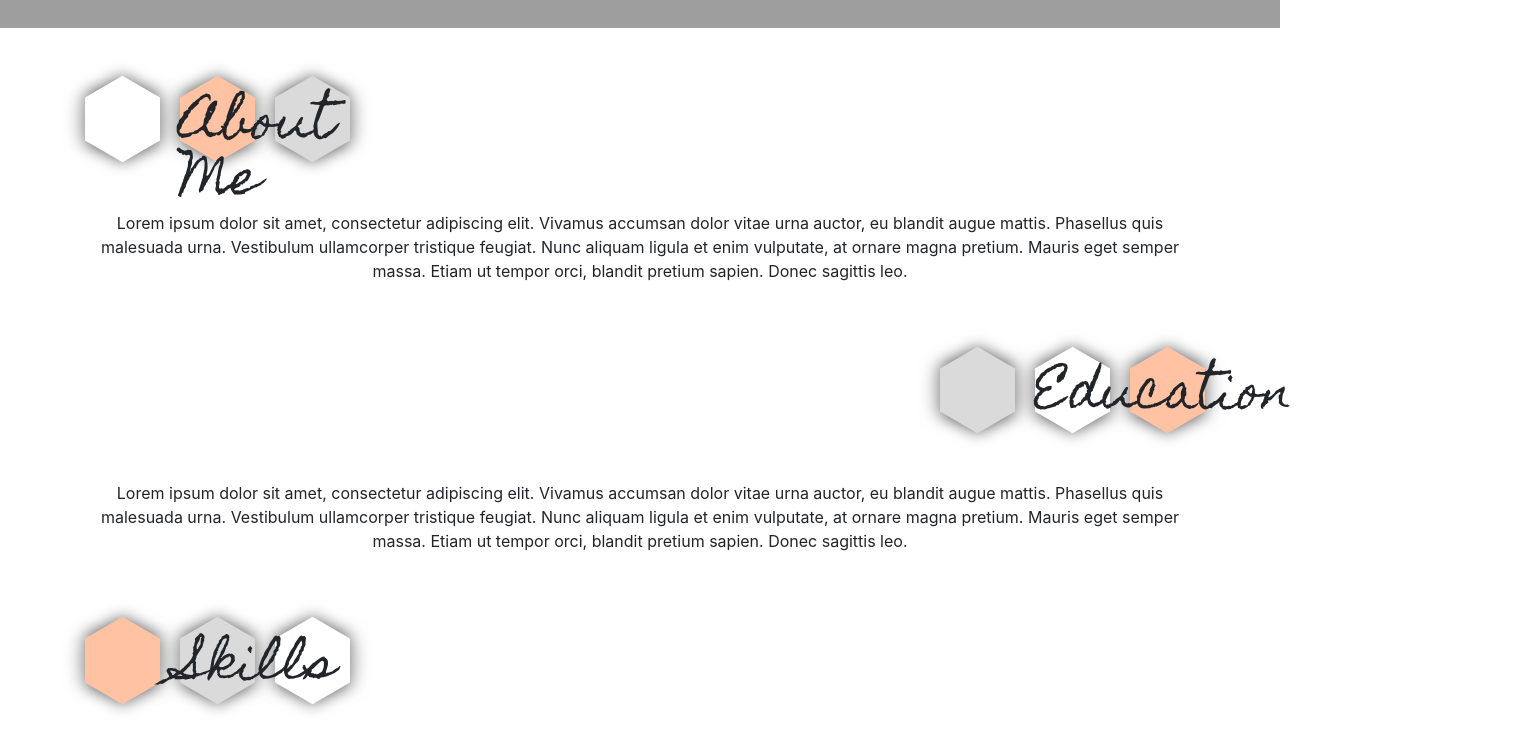
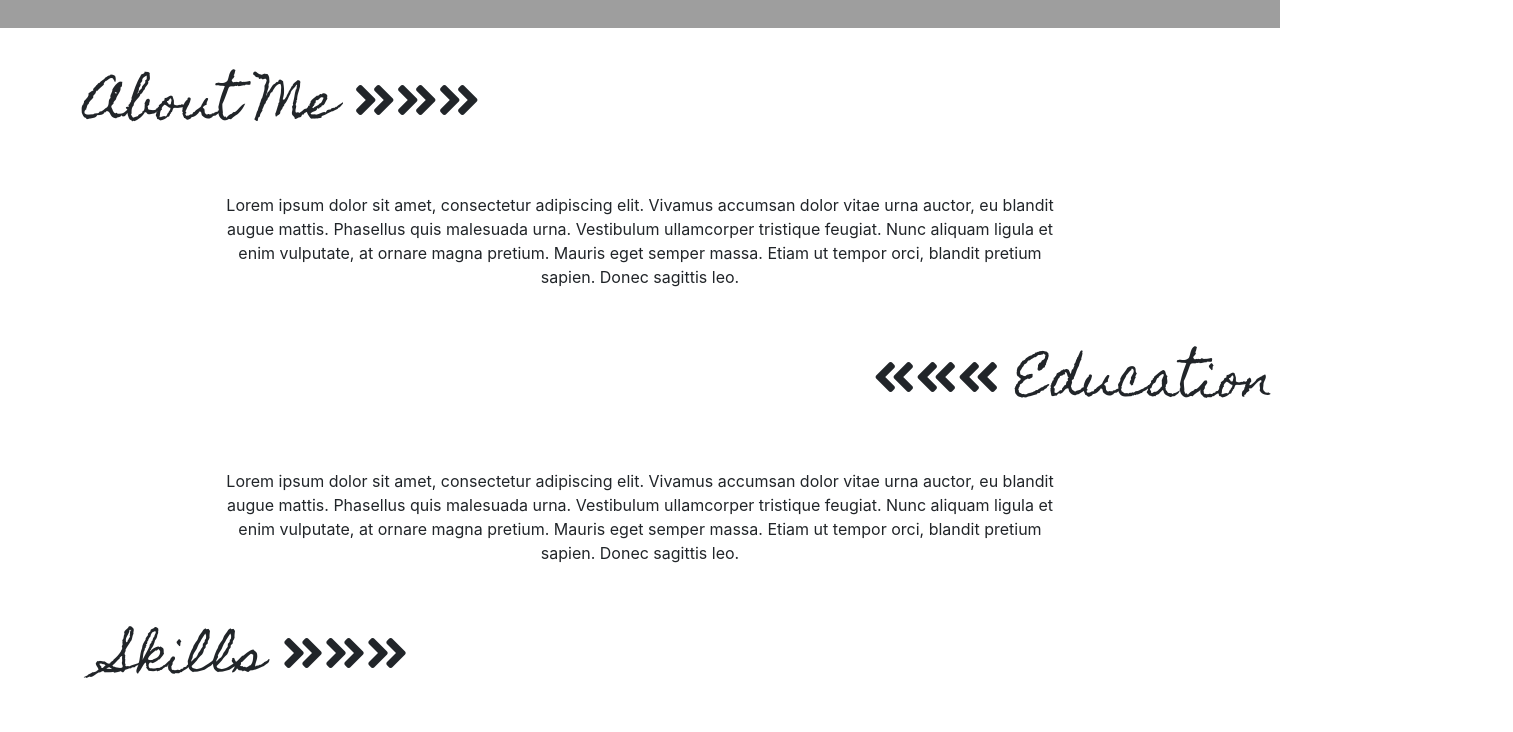
Before and after one commit to christiantran/christiantran.github.io, a plain HTML site: page index.html in a window 1280 px wide. Shown: the part 612-1344 px from the top of the page, 1513 px wide, since content can reach past the window. Drawn offline with nearby package versions, Linux system fonts and the light colour scheme; grey boxes are pictures that could not be loaded.

Commit message:
icon changes

```diff
--- a/assets/styles/main.css
+++ b/assets/styles/main.css
@@ -32,220 +32,4 @@ h1 {
 h2 {
     font-family: 'Homemade Apple', cursive;
     font-size: 3em;
-    text-align: center
 }
-.hexagon-grey {
-    position: relative;
-    width: 75px;
-    height: 43.30px;
-    background-color: #dadada;
-    margin: 21.65px 0;
-    box-shadow: 0 0 20px rgba(0,0,0,0.6);
-  }
-
-  .hexagon-grey:before,
-  .hexagon-grey:after {
-    content: "";
-    position: absolute;
-    z-index: 1;
-    width: 53.03px;
-    height: 53.03px;
-    -webkit-transform: scaleY(0.5774) rotate(-45deg);
-    -ms-transform: scaleY(0.5774) rotate(-45deg);
-    transform: scaleY(0.5774) rotate(-45deg);
-    background-color: inherit;
-    left: 10.9835px;
-    box-shadow: 0 0 20px rgba(0,0,0,0.6);
-  }
-
-  .hexagon-grey:before {
-    top: -26.5165px;
-  }
-
-  .hexagon-grey:after {
-    bottom: -26.5165px;
-  }
-
-  /*cover up extra shadows*/
-  .hexagon-grey span {
-    display: block;
-    position: absolute;
-    top:0px;
-    left: 0;
-    width:75px;
-    height:43.3013px;
-    z-index: 2;
-    background: inherit;
-  }
-  .hexagon-white {
-    position: relative;
-    width: 75px;
-  height: 43.30px;
-    background-color: #ffffff;
-    margin: 21.65px 0;
-    box-shadow: 0 0 20px rgba(0,0,0,0.6);
-  }
-
-  .hexagon-white:before,
-  .hexagon-white:after {
-    content: "";
-    position: absolute;
-    z-index: 1;
-    width: 53.03px;
-    height: 53.03px;
-    -webkit-transform: scaleY(0.5774) rotate(-45deg);
-    -ms-transform: scaleY(0.5774) rotate(-45deg);
-    transform: scaleY(0.5774) rotate(-45deg);
-    background-color: inherit;
-    left: 10.9835px;
-    box-shadow: 0 0 20px rgba(0,0,0,0.6);
-  }
-
-  .hexagon-white:before {
-    top: -26.5165px;
-  }
-
-  .hexagon-white:after {
-    bottom: -26.5165px;
-  }
-
-  /*cover up extra shadows*/
-  .hexagon-white span {
-    display: block;
-    position: absolute;
-    top:0px;
-    left: 0;
-    width:75px;
-    height:43.3013px;
-    z-index: 2;
-    background: inherit;
-  }
-  .hexagon-peach {
-    position: relative;
-    width: 75px;
-    height: 43.30px;
-    background-color: #ffc3a4;
-    margin: 21.65px 0;
-    box-shadow: 0 0 20px rgba(0,0,0,0.6);
-  }
-
-  .hexagon-peach:before,
-  .hexagon-peach:after {
-    content: "";
-    position: absolute;
-    z-index: 1;
-    width: 53.03px;
-    height: 53.03px;
-    -webkit-transform: scaleY(0.5774) rotate(-45deg);
-    -ms-transform: scaleY(0.5774) rotate(-45deg);
-    transform: scaleY(0.5774) rotate(-45deg);
-    background-color: inherit;
-    left: 10.9835px;
-    box-shadow: 0 0 20px rgba(0,0,0,0.6);
-  }
-
-  .hexagon-peach:before {
-    top: -26.5165px;
-  }
-
-  .hexagon-peach:after {
-    bottom: -26.5165px;
-  }
-
-  /*cover up extra shadows*/
-  .hexagon-peach span {
-    display: block;
-    position: absolute;
-    top:0px;
-    left: 0;
-    width:75px;
-    height:43.3013px;
-    z-index: 2;
-    background: inherit;
-  }
-  .hexagon-blue {
-    position: relative;
-    width: 150px;
-    height: 86.60px;
-    background-color: #c1d5e8;
-    margin: 43.30px 0;
-    box-shadow: 0 0 20px rgba(0,0,0,0.6);
-  }
-
-  .hexagon-blue:before,
-  .hexagon-blue:after {
-    content: "";
-    position: absolute;
-    z-index: 1;
-    width: 106.07px;
-    height: 106.07px;
-    -webkit-transform: scaleY(0.5774) rotate(-45deg);
-    -ms-transform: scaleY(0.5774) rotate(-45deg);
-    transform: scaleY(0.5774) rotate(-45deg);
-    background-color: inherit;
-    left: 21.9670px;
-    box-shadow: 0 0 20px rgba(0,0,0,0.6);
-  }
-
-  .hexagon-blue:before {
-    top: -53.0330px;
-  }
-
-  .hexagon-blue:after {
-    bottom: -53.0330px;
-  }
-
-  /*cover up extra shadows*/
-  .hexagon-blue span {
-    display: block;
-    position: absolute;
-    top:0px;
-    left: 0;
-    width:150px;
-    height:86.6025px;
-    z-index: 2;
-    background: inherit;
-  }
-  .hexagon-black {
-    position: relative;
-    width: 150px;
-    height: 86.60px;
-    background-color: #000000;
-    margin: 43.30px 0;
-    box-shadow: 0 0 20px rgba(0,0,0,0.6);
-  }
-
-  .hexagon-black:before,
-  .hexagon-black:after {
-    content: "";
-    position: absolute;
-    z-index: 1;
-    width: 106.07px;
-    height: 106.07px;
-    -webkit-transform: scaleY(0.5774) rotate(-45deg);
-    -ms-transform: scaleY(0.5774) rotate(-45deg);
-    transform: scaleY(0.5774) rotate(-45deg);
-    background-color: inherit;
-    left: 21.9670px;
-    box-shadow: 0 0 20px rgba(0,0,0,0.6);
-  }
-
-  .hexagon-black:before {
-    top: -53.0330px;
-  }
-
-  .hexagon-black:after {
-    bottom: -53.0330px;
-  }
-
-  /*cover up extra shadows*/
-  .hexagon-black span {
-    display: block;
-    position: absolute;
-    top:0px;
-    left: 0;
-    width:150px;
-    height:86.6025px;
-    z-index: 2;
-    background: inherit;
-  }
--- a/index.html
+++ b/index.html
@@ -65,26 +65,15 @@
     <section class="info">
         <div class="container">
             <div class="row mt-5">
-                <div class="col-1 text-center">
-                    <div class="hexagon-white">
-                        <span></span>
-                    </div>
-                </div>
-                <div class="col-1 text-center">
-                    <div class="hexagon-peach">
+                <div class="col-6">
                         <span>
-                            <h2>About Me</h2>
+                            <h2>About Me  <i class="fas fa-angle-double-right"></i><i class="fas fa-angle-double-right"></i><i class="fas fa-angle-double-right"></i></h2>
                         </span>
-                    </div>
-                </div>
-                <div class="col-1 text-center">
-                    <div class="hexagon-grey z">
-                        <span></span>
                     </div>
                 </div>
                 </div>
             <div class="row mt-5">
-                <div class="col-12 text-center">
+                <div class="col-8 text-center offset-2">
                     <p>Lorem ipsum dolor sit amet, consectetur adipiscing elit. Vivamus accumsan dolor vitae urna auctor, eu
                         blandit augue mattis. Phasellus quis malesuada urna. Vestibulum ullamcorper tristique feugiat. Nunc
                         aliquam ligula et enim vulputate, at ornare magna pretium. Mauris eget semper massa. Etiam ut tempor
@@ -92,26 +81,14 @@
                 </div>
             </div>
             <div class="row mt-5">
-                <div class="col-1 text-center offset-9">
-                    <div class="hexagon-grey">
-                        <span></span>
-                    </div>
-                </div>
-                <div class="col-1 text-center">
-                    <div class="hexagon-white">
+                    <div class="col-6 offset-8">
                             <span>
-                            <h2>Education</h2>
+                                <h2><i class="fas fa-angle-double-left"></i><i class="fas fa-angle-double-left"></i><i class="fas fa-angle-double-left"></i>  Education</h2>
                             </span>
                         </div>
                     </div>
-                <div class="col-1 text-center">
-                    <div class="hexagon-peach z">
-                        <span></span>
-                    </div>
-                </div>
-            </div>
             <div class="row mt-5">
-                <div class="col-12 text-center">
+                <div class="col-8 text-center offset-2">
                     <p>Lorem ipsum dolor sit amet, consectetur adipiscing elit. Vivamus accumsan dolor vitae urna auctor, eu
                         blandit augue mattis. Phasellus quis malesuada urna. Vestibulum ullamcorper tristique feugiat. Nunc
                         aliquam ligula et enim vulputate, at ornare magna pretium. Mauris eget semper massa. Etiam ut tempor
@@ -119,26 +96,14 @@
                 </div>
             </div>
             <div class="row mt-5">
-                <div class="col-1 text-center">
-                    <div class="hexagon-peach">
-                        <span></span>
-                    </div>
-                </div>
-                <div class="col-1 text-center">
-                    <div class="hexagon-grey">
+                    <div class="col-6 offset-1">
                             <span>
-                            <h2>Skills</h2>
+                                <h2>Skills  <i class="fas fa-angle-double-right"></i><i class="fas fa-angle-double-right"></i><i class="fas fa-angle-double-right"></i></h2>
                             </span>
                         </div>
                     </div>
-                <div class="col-1 text-center">
-                    <div class="hexagon-white z">
-                        <span></span>
-                    </div>
-                </div>
-            </div>
             <div class="row mt-5">
-                <div class="col-12 text-center">
+                <div class="col-12">
                 </div>
             </div>
             <div class="row mt-5">
@@ -152,22 +117,10 @@
                 </div>
             </div>
             <div class="row mt-5">
-                <div class="col-1 text-center offset-9">
-                    <div class="hexagon-white">
-                        <span></span>
-                    </div>
-                </div>
-                <div class="col-1 text-center">
-                    <div class="hexagon-peach">
+                    <div class="col-5 offset-8">
                             <span>
-                            <h2>Projects</h2>
+                                <h2><i class="fas fa-angle-double-left"></i><i class="fas fa-angle-double-left"></i><i class="fas fa-angle-double-left"></i>  Projects</h2>
                             </span>
-                    </div>
-                </div>
-                <div class="col-1 text-center">
-                    <div class="hexagon-grey z">
-                        <span></span>
-                    </div>
                         </div>
                     </div>
             <div class="row mt-5">
```
Lines whose indentation alone changed are shown as unchanged.
